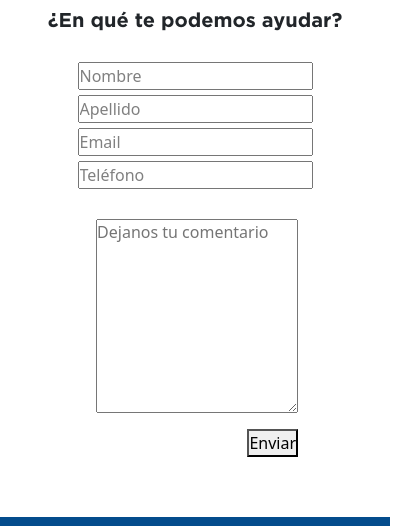
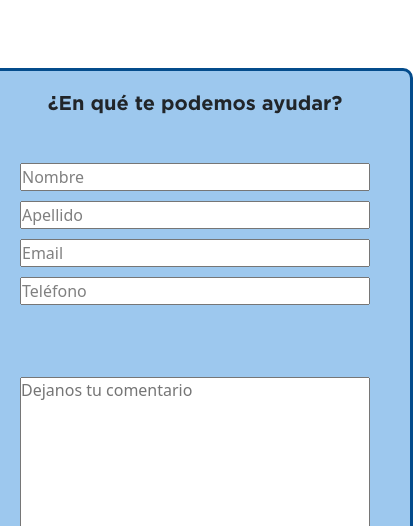
Before and after one commit to iAlberstein/FronEnd, a plain HTML site: page pages/contacto.html in a window 390 px wide. Shown: the part 118-644 px from the top of the page, 413 px wide, since content can reach past the window. Drawn offline with Linux system fonts and the light colour scheme.

Commit message:
[FIX] Se corrige el estilo de la pagina de contacto

```diff
--- a/css/style.css
+++ b/css/style.css
@@ -321,14 +321,39 @@ main .carousel-caption p {
 /* CONTACTO */
 
 
+
+
+.formulario_contacto {
+    display: flex;
+    flex-direction: column;
+    justify-content: center;
+    align-items: center;
+    margin-top: 60px;
+    margin-bottom: 60px;
+
+
+}
+
+.formulario_contacto .caja {
+    background-color: #9dc8ee;
+    margin: 20px;
+    border: solid;
+    border-color: #044c8c;
+    border-radius: 10px;
+
+}
+
 .formulario_contacto .formulario {
     display: grid;
-    grid-template-columns: 1fr 1fr;
+    grid-template-columns: 1fr, 1fr;
     grid-template-areas:
     "datos mensaje";
-    margin-top: 30px;
-    margin-bottom: 60px;
 }
+
+.formulario_contacto .elemento {
+    padding: 40px;
+}
+
 
 .formulario_contacto .n1 {
     grid-area: datos;
@@ -336,6 +361,10 @@ main .carousel-caption p {
 
 .formulario_contacto .n2 {
     grid-area: mensaje;
+}
+
+.formulario_contacto .n2 #comentario {
+    width: 350px;
 }
 
 .formulario_contacto .n1 .contenedor {
@@ -355,7 +384,9 @@ main .carousel-caption p {
 .formulario_contacto .n1 .contenedor .inputs {
     display: flex;
     flex-direction: column;
-    gap: 5px;
+    gap: 10px;
+    width: 350px;
+    height: 40px;
 }
 
 .formulario_contacto .encabezado {
@@ -363,19 +394,7 @@ main .carousel-caption p {
     margin-top: 20px;
 }
 
-.formulario_contacto #nombre::placeholder {
-    color: transparent;
-}
-
-.formulario_contacto #apellido::placeholder {
-    color: transparent;
-}
-
-.formulario_contacto #email::placeholder {
-    color: transparent;
-}
-
-.formulario_contacto #telefono::placeholder {
+.formulario_contacto .dato_personal::placeholder {
     color: transparent;
 }
 
@@ -387,28 +406,34 @@ main .carousel-caption p {
 .formulario_contacto label {
     font-family: "Gotham-Book.otf";
     font-size: 15px;
+    margin-bottom: 17px;
+    text-align: right;
 }
 
-.caja {
-    width: 100%;
-    height: 90%;
+.formulario_contacto .boton {
+    margin-top: 10px;
+    width: 350px;
+    display: flex;
+    justify-content: end;
 }
 
-form {
-    height: 100%;
-    width: 100%;
-    display: flex;
+.formulario_contacto button {
+    padding: 5px;
+    width: 90px;
+    border-radius: 5px;
+    font-family: "Gotham-Book.otf";
+    background-color: #044c8c;
+    border: none;
+    color: white;
 }
 
-.formulario
-
-button .envio {
-    width: 50px;
-    height: 20px;
+.formulario_contacto button:hover {
+    background-color: #038161;
+    font-family: "Gotham-Medium.otf";
 }
 
-.boton {
-    margin-top: 10px;
+.formulario_contacto button:active{
+    background-color: #038161;
 }
 
 /* FOOTER */
@@ -493,6 +518,36 @@ footer .ubicaciones {
 
 /* Mediaqueries */
 
+
+@media (max-width: 1048px) {
+    .formulario_contacto .formulario {
+        display: grid;
+        grid-template-columns: 1fr;
+        grid-template-areas:
+        "datos"
+        "mensaje";
+        justify-items: center;
+        height: 100%;
+
+    }
+    .formulario_contacto .n1 .contenedor{
+        margin-right: 0px;
+        justify-content: center;
+        margin-bottom: 70px;
+    }
+
+    .formulario_contacto .n1 .contenedor .datos_personales {
+        margin-right: 0px;
+    }
+    .formulario_contacto .datos_personales label {
+        display: none;
+    }
+
+    .formulario_contacto .dato_personal::placeholder {
+        color: gray;
+    }
+}
+
 @media (max-width: 680px) {
     .navegador .navegadores__nav {
         display: none;
@@ -548,31 +603,6 @@ footer .ubicaciones {
     footer .img1 {
         margin-bottom: 30px;
     }
-
-    .nosotros {
-
-    }
-
-    .formulario_contacto .datos_personales label {
-        display: none;
-    }
-
-    .formulario_contacto #nombre::placeholder {
-        color: gray;
-    }
-
-    .formulario_contacto #apellido::placeholder {
-        color: gray;
-    }
-
-    .formulario_contacto #email::placeholder {
-        color: gray;
-    }
-
-    .formulario_contacto #telefono::placeholder {
-        color: gray;
-    }
-
 }
 
 @media (max-width: 570px) {
@@ -631,29 +661,4 @@ footer .ubicaciones {
         display: none;
     }
 
-    .formulario_contacto .formulario {
-        display: grid;
-        grid-template-columns: 1fr;
-        grid-template-areas:
-        "datos"
-        "mensaje";
-        justify-items: center;
-
-    }
-    .formulario_contacto .n1 .contenedor{
-        margin-right: 0px;
-        justify-content: center;
-        margin-bottom: 30px;
-    }
-
-    .formulario_contacto .n1 .contenedor .datos_personales {
-        margin-right: 0px;
-    }
-    .formulario_contacto .n1 .inputs {
-        gap: 0px;
-    }
-    .formulario_contacto .boton {
-        display: flex;
-        justify-content: end;
-    }
 }
--- a/pages/contacto.html
+++ b/pages/contacto.html
@@ -86,10 +86,10 @@
                                 <label for="telefono">Teléfono:</label>
                             </div>
                             <div class="inputs">
-                                <input type="text" id="nombre" name="nombre" required placeholder="Nombre">
-                                <input type="text" id="apellido" name="apellido" required placeholder="Apellido">
-                                <input type="email" id="email" name="email" required placeholder="Email">
-                                <input type="tel" id="telefono" name="telefono" placeholder="Teléfono">
+                                <input class="dato_personal" type="text" id="nombre" name="nombre" required placeholder="Nombre">
+                                <input class="dato_personal" type="text" id="apellido" name="apellido" required placeholder="Apellido">
+                                <input class="dato_personal" type="email" id="email" name="email" required placeholder="Email">
+                                <input class="dato_personal" type="tel" id="telefono" name="telefono" placeholder="Teléfono">
                             </div>
 
                         </div>
```
